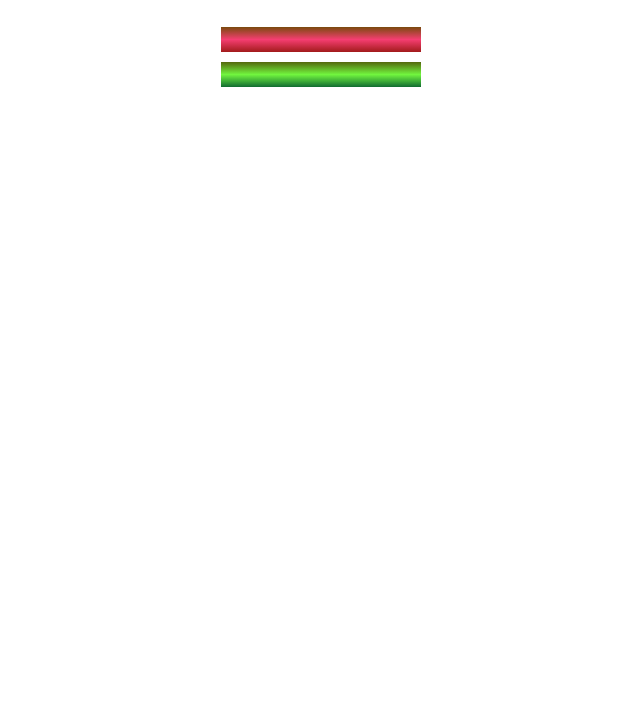
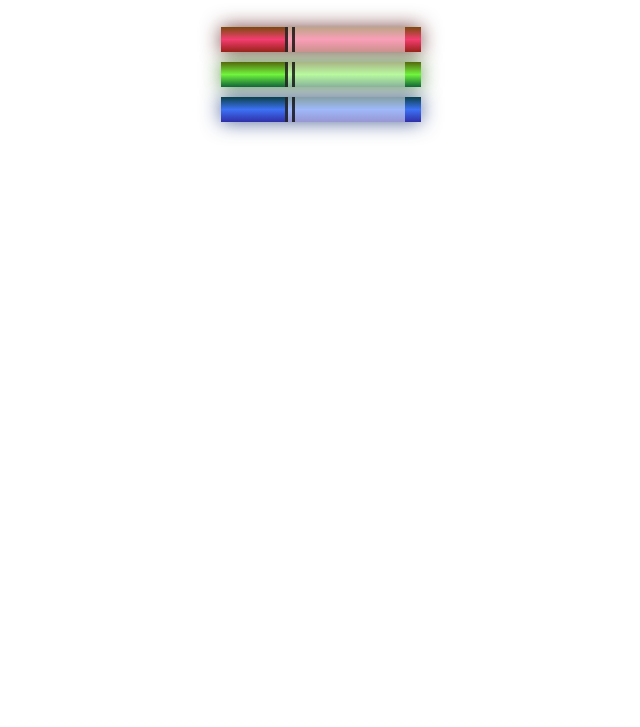
Before and after one commit to tokkwa/UCCITCSWeb246037598, a plain HTML site: page Colored_Markers/index.html in a window 1280 px wide. Shown: the part 73-800 px from the top of the page, without its empty margins (319-959 px from the left). Drawn offline with Linux system fonts and the light colour scheme.

Commit message:
makolai ang bohai

```diff
--- a/Colored_Markers/index.html
+++ b/Colored_Markers/index.html
@@ -9,9 +9,18 @@
 <body>
     <h1>CSS Color Markers</h1>
     <div class="container">
-        <div class="marker red"></div>
-        <div class="marker green"></div>
-        <div class="marker blue"></div>
+        <div class="marker red">
+            <div class="cap"></div>
+            <div class="sleeve"></div>
+        </div>
+        <div class="marker green">
+            <div class="cap"></div>
+            <div class="sleeve"></div>
+        </div>
+        <div class="marker blue">
+            <div class="cap"></div>
+            <div class="sleeve"></div>
+        </div>
     </div>
 </body>
 </html>
--- a/Colored_Markers/styles.css
+++ b/Colored_Markers/styles.css
@@ -8,12 +8,15 @@
 }
 .red {
     background: linear-gradient(rgb(122,74,14), rgb(245,62,113), rgb(162,27,27));
+    box-shadow: 0 0 20px 0 rgba(83, 14, 14, 0.8);
 }
 .green {
     background: linear-gradient(#55680D, #71F53E, #116C31);
+    box-shadow: 0 0 20px 0 #3B7E20CC;
 }
 .blue {
-    background: linear-gradient(hsl(186,76%,16%));
+    background: linear-gradient(hsl(186,76%,16%), hsl(223,90%,60%), hsl(240,56%,42%));
+    box-shadow: 0 0 20px 0 hsla(223,59%,31%,0.8);
 }
 .container {
     background-color: rgb(255, 255, 255);
@@ -22,3 +25,16 @@
     padding-left: 0;
     padding-right: 0;
 }
+.sleeve {
+    width: 110px;
+    height: 25px;
+    background-color: rgba(255, 255, 255, 0.5);
+    border-left: 10px double rgba(0, 0, 0, 0.75);
+}
+.cap {
+    width: 60px;
+    height: 25px;
+}
+.cap, .sleeve {
+    display: inline-block;
+}
```
